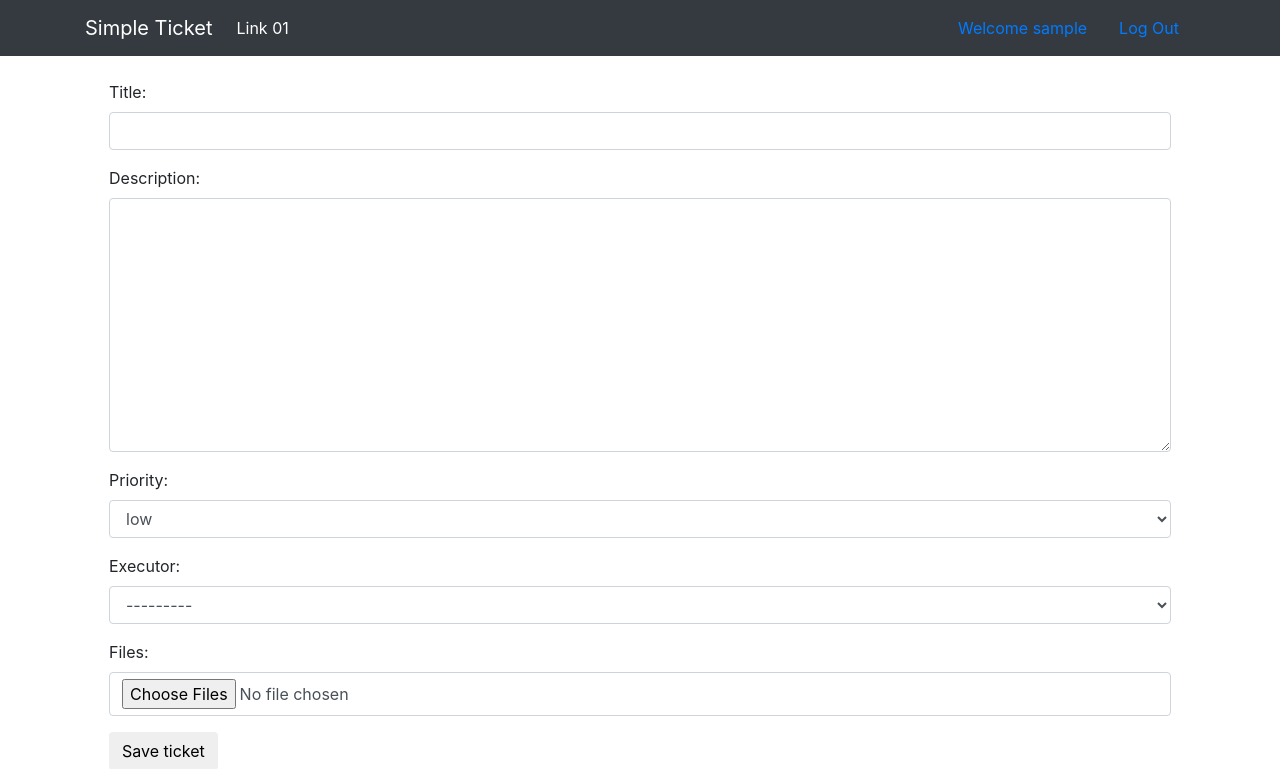
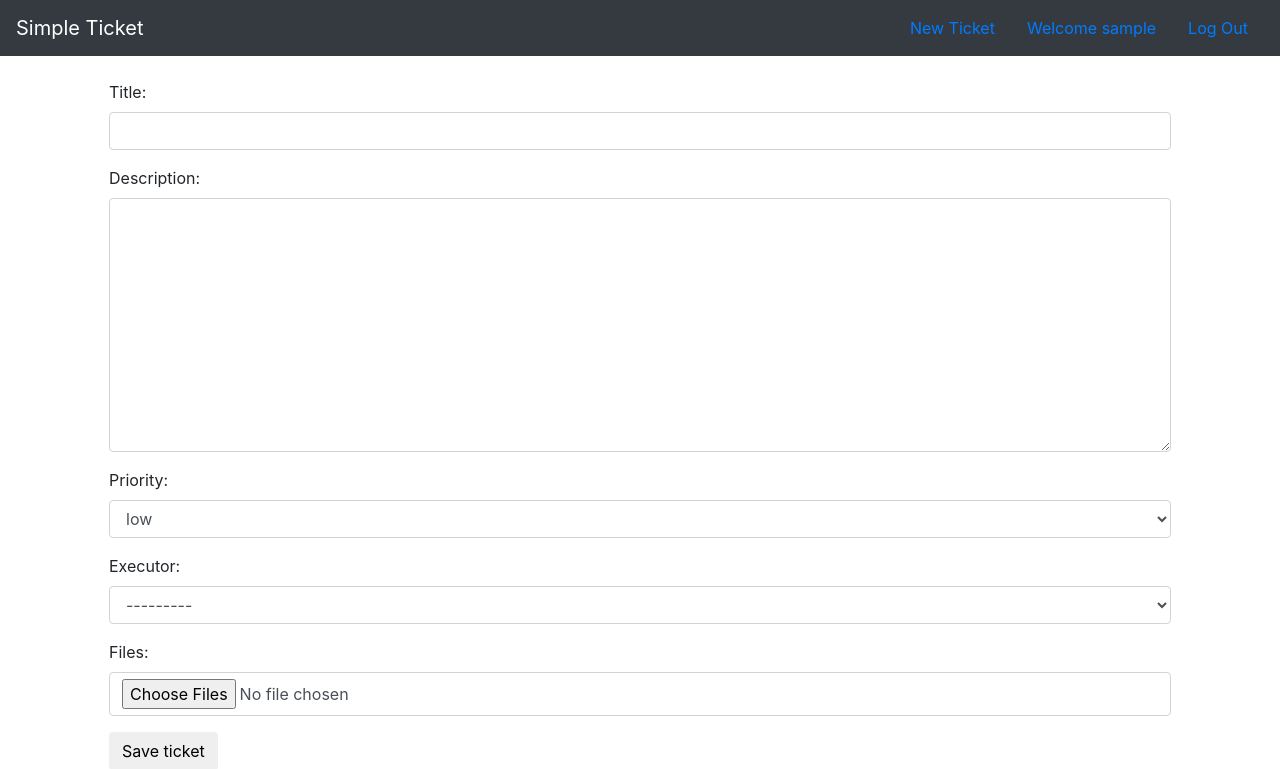
Before and after one commit to RonaldTheodoro/tcc-simple-ticket, a Django app: page /tickets/new_ticket/ in a window 1280 px wide. Shown: the top 769 px of the page. Run offline with Django 3.2, Linux system fonts and the light colour scheme; the visitor is signed in with stand-in values (Sample User, id 1); data comes from the database, SQL or seed files in the repository; parts of the project's set-up code (start-up, migrations or seed data) failed here and were passed over; some libraries are stand-ins or nearby versions.

Commit message:
add new ticket link

```diff
--- a/templates/base.html
+++ b/templates/base.html
@@ -15,7 +15,9 @@
     {% endblock %}
 </head>
 <body>
-    {% include 'navbar.html' %}
+    <header>
+        {% include 'navbar.html' %}
+    </header>
     <div class="container">
         <div class="page-header block-content">
             {% block header %}
--- a/templates/navbar.html
+++ b/templates/navbar.html
@@ -1,19 +1,17 @@
 <nav class="navbar navbar-expand-lg navbar-dark bg-dark">
-    <div class="container">
     <a class="navbar-brand" href="{% url 'core:index' %}">
         Simple Ticket
     </a>
     <button class="navbar-toggler" type="button" data-toggle="collapse" aria-expanded="false" aria-label="Toggle navigation">
         <span class="navbar-toggler-icon"></span>
     </button>
-
     <div class="navbar-collapse collapse">
         <ul class="navbar-nav mr-auto">
-                <li class="nav-item active">
-                    <a class="nav-link" href="#">Link 01</a>
-                </li>
         </ul>
         {% if user.is_authenticated %}
+            <a class="nav-link" href="{% url 'tickets:new_ticket' %}">
+                New Ticket
+            </a>
             <a class="nav-link" href="{% url 'accounts:my_account' %}">
                 Welcome {{ user }}
             </a>
@@ -29,5 +27,4 @@
             </a>
         {% endif %}
     </div>
-    </div>
 </nav>
```
Lines whose indentation alone changed are shown as unchanged.
